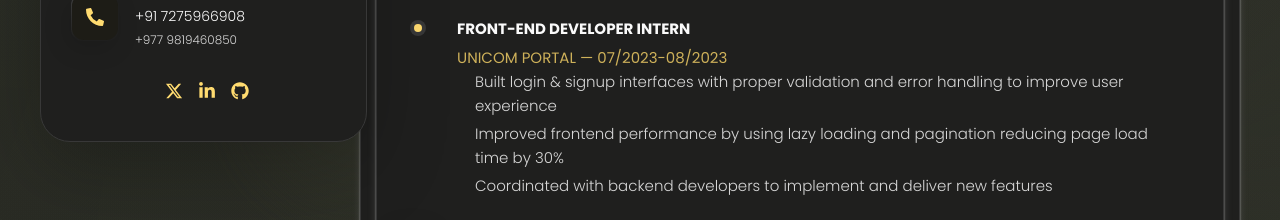
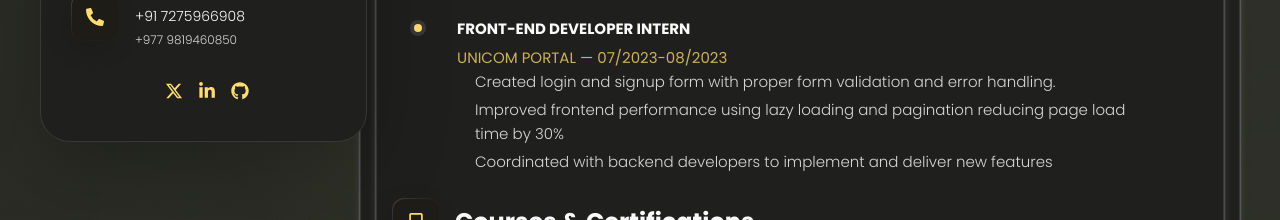
Before and after one commit to RajeevBaniya/portfolio, a React (Vite) app: page /resume in a window 1280 px wide. Shown: the part 491-711 px from the top of the page. Built offline with nearby package versions, Linux system fonts and the light colour scheme.

Commit message:
Updated resume

```diff
--- a/src/pages/Resume/Resume.jsx
+++ b/src/pages/Resume/Resume.jsx
@@ -46,8 +46,8 @@ const Resume = () => {
             company="UNICOM PORTAL"
             date="07/2023-08/2023"
             descriptions={[
-              "Built login & signup interfaces with proper validation and error handling to improve user experience",
-              "Improved frontend performance by using lazy loading and pagination reducing page load time by 30%",
+              "Created login and signup form with proper form validation and error handling. ",
+              "Improved frontend performance using lazy loading and pagination reducing page load time by 30%",
               "Coordinated with backend developers to implement and deliver new features",
             ]}
           />
```
